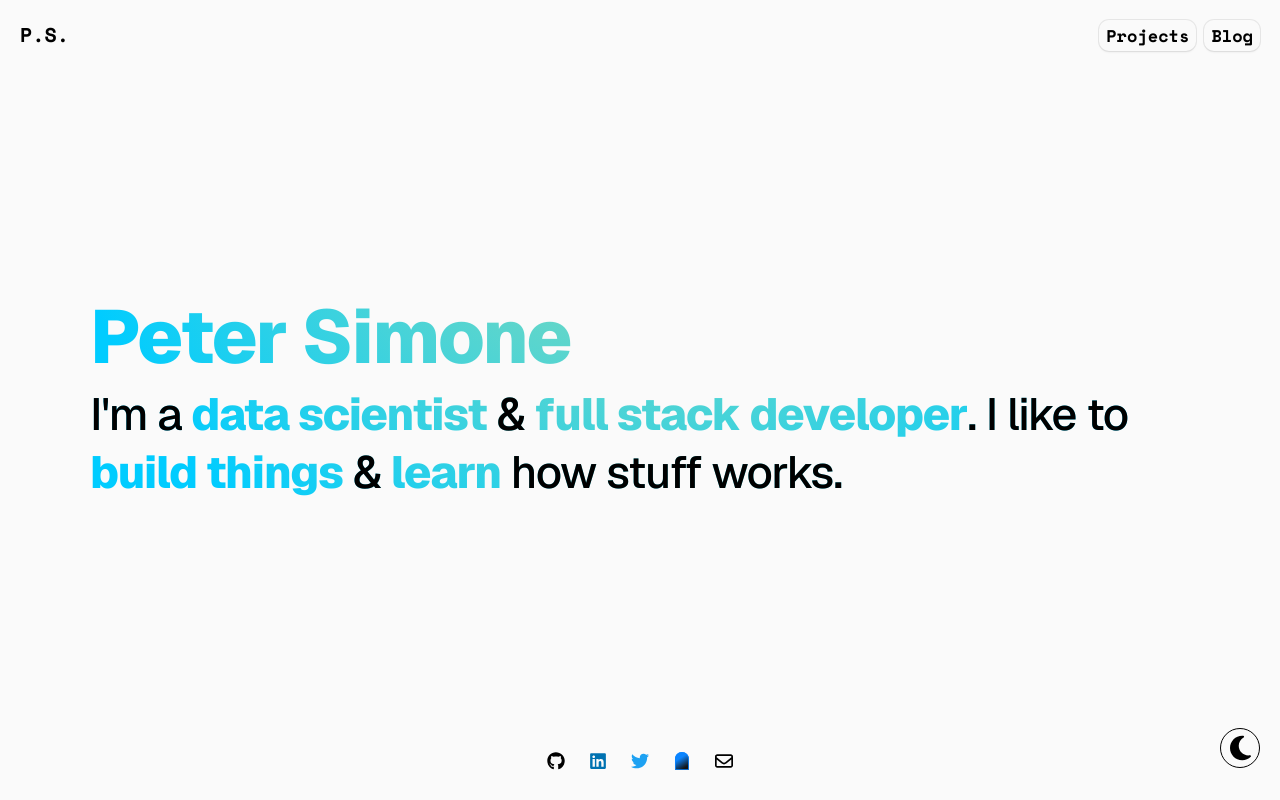
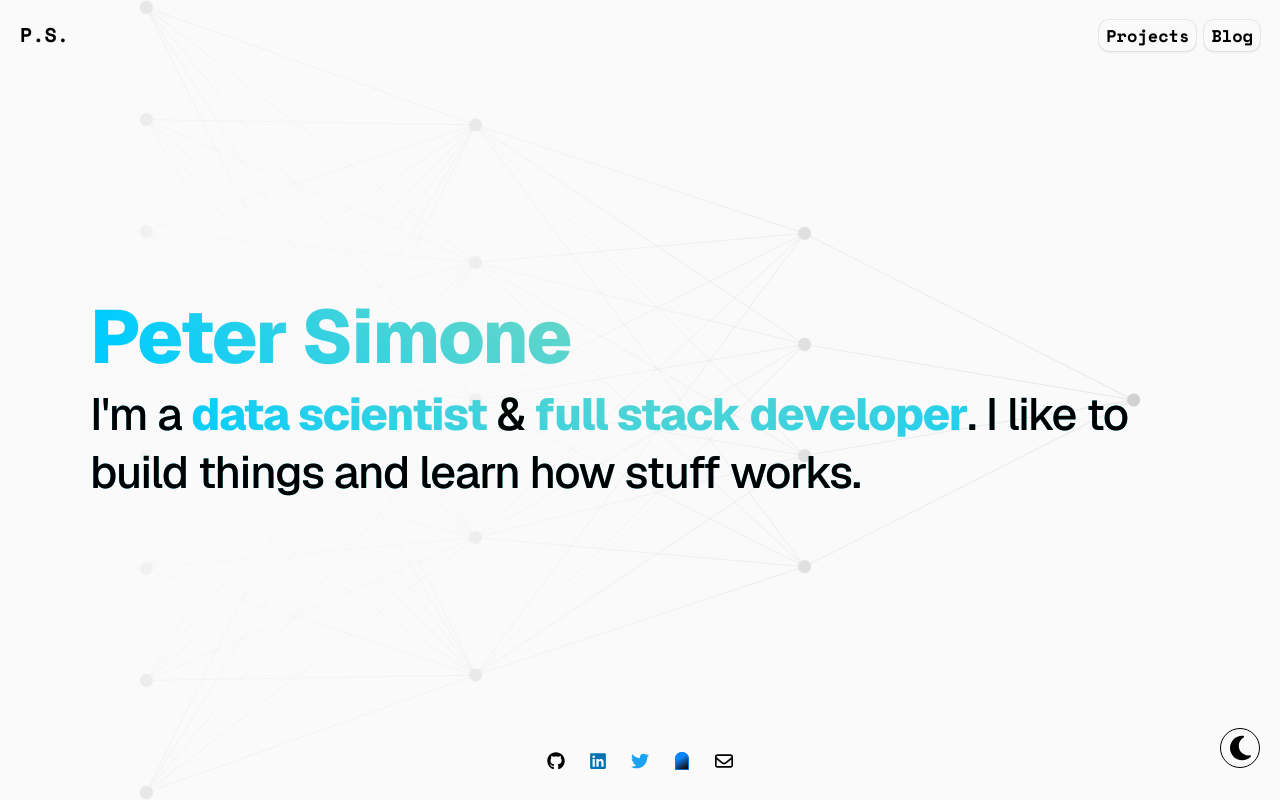
Before and after one commit to petersim1/portfolio, a Next.js app: page / in a window 1280 px wide. Built offline with nearby package versions, Linux system fonts and the light colour scheme.

Commit message:
update mask, add appropriate z-indices

```diff
--- a/app/(routes)/page.tsx
+++ b/app/(routes)/page.tsx
@@ -1,13 +1,14 @@
-// import Mask from "@/_components/Elements/Mask";
+import Mask from "@/_components/Elements/Mask";
 import { GradientBlock, ShowGradient, H1, H2 } from "@/_components/Text";
 import { Main, Section, CenteredFill } from "@/_components/Common";
 
 export default (): JSX.Element => {
   return (
     <Main>
+      <Mask />
       <Section id="intro">
         <CenteredFill>
-          <GradientBlock style={{ textAlign: "left", width: "100%", maxWidth: "1100px" }}>
+          <GradientBlock>
             <H1>
               <ShowGradient>Peter Simone</ShowGradient>
             </H1>
@@ -16,16 +17,11 @@ export default (): JSX.Element => {
               <ShowGradient>data scientist</ShowGradient>
               <span> & </span>
               <ShowGradient>full stack developer</ShowGradient>
-              <span>. I like to </span>
-              <ShowGradient>build things</ShowGradient>
-              <span> & </span>
-              <ShowGradient>learn</ShowGradient>
-              <span> how stuff works.</span>
+              <span>. I like to build things and learn how stuff works.</span>
             </H2>
           </GradientBlock>
         </CenteredFill>
       </Section>
-      {/* <Mask offsetTop={25} offsetBottom={25} /> */}
     </Main>
   );
 };
--- a/app/(routes)/projects/page.tsx
+++ b/app/(routes)/projects/page.tsx
@@ -9,7 +9,7 @@ export default (): JSX.Element => {
     <Main>
       <Section id="projects">
         <Projects.Wrapper>
-          <H2 style={{ width: "90%" }}>some projects I've worked on</H2>
+          <H2>some projects I've worked on</H2>
           <Projects.Projects>
             {projects.map((data, ind) => (
               <Project data={data} key={ind} />
--- a/app/_components/Blog/index.tsx
+++ b/app/_components/Blog/index.tsx
@@ -10,6 +10,7 @@ export const Holder = styled(Column)`
   padding-top: calc(1.6rem + 20px + 20px);
   padding-bottom: 5rem;
   min-height: 100%;
+  gap: ${({ theme }): string => theme.gaps.rem3};
 
   & > h1 {
     margin-bottom: ${({ theme }): string => theme.gaps.rem2};
@@ -28,7 +29,7 @@ export const Previews = styled(Column)`
 
 export const Preview = styled(Card)`
   align-items: flex-start;
-  padding: 24px;
+  padding: 12px;
 `;
 
 export const Header = styled(Row)`
@@ -50,7 +51,7 @@ export const Header = styled(Row)`
 export const Footer = styled(Row)`
   width: 100%;
   justify-content: space-between;
-  align-items: flex-end;
+  align-items: center;
 `;
 
 export const Tags = styled(Row)`
@@ -62,6 +63,7 @@ export const Tags = styled(Row)`
 export const ReadMore = styled(Link)`
   display: inline-block;
   margin-left: auto;
+  white-space: nowrap;
   transition: opacity ${({ theme }): string => theme.transitions.speedMdEase};
   ${HoverDim}
 `;
--- a/app/_components/Elements/Mask/index.tsx
+++ b/app/_components/Elements/Mask/index.tsx
@@ -1,6 +1,4 @@
 "use client";
-
-import { useEffect, useState } from "react";
 
 import { NN } from "@/_lib/assets";
 import styled from "styled-components";
@@ -15,29 +13,24 @@ const MaskHolder = styled(Column)`
   left: 0;
   z-index: 0;
   overflow: hidden;
-  top: 100vh;
-  top: 100svh;
+  top: 0;
 
   & svg {
-    // position: absolute;
-    opacity: 0.4;
-    fill: gray;
-    stroke: gray;
+    opacity: 0.2;
+    fill: currentColor;
+    stroke: currentColor;
     min-width: 100vw;
     min-height: 100vh;
     min-height: 100svh;
   }
 `;
 
-const Mask = styled.div.attrs<{ $pos: number }>((props) => ({
-  style: {
-    background: `conic-gradient(
-      from 90deg at -25% 0%,
-      transparent 0%,
-      ${props.theme.colors.bg} ${props.$pos}%
-    )`,
-  },
-}))`
+const Mask = styled.div`
+  background: radial-gradient(
+    circle at 20% 50%,
+    ${({ theme }): string => theme.colors.bg},
+    transparent
+  );
   position: absolute;
   top: 0;
   bottom: 0;
@@ -48,47 +41,11 @@ const Mask = styled.div.attrs<{ $pos: number }>((props) => ({
   width: 100vw;
 `;
 
-export default ({
-  offsetTop,
-  offsetBottom,
-}: {
-  offsetTop: number;
-  offsetBottom: number;
-}): JSX.Element => {
-  // offsetTop/Bottom is a number in terms of "vh"
-  const [progress, setProgress] = useState(0);
-
-  useEffect(() => {
-    const handleProgress = (): void => {
-      const el = document.getElementById("blurb");
-      if (!el) return;
-      const { top, height } = el.getBoundingClientRect();
-      const { innerHeight } = window;
-
-      const trueOffsetTop = (innerHeight * offsetTop) / 100;
-      const trueOffsetBottom = (innerHeight * offsetBottom) / 100;
-
-      const prog = Math.max(
-        0,
-        Math.min(
-          1,
-          (innerHeight - top - trueOffsetTop) / (height + trueOffsetBottom - trueOffsetTop),
-        ),
-      );
-
-      setProgress(100 * prog);
-    };
-    handleProgress();
-    window.addEventListener("scroll", handleProgress);
-    return () => {
-      window.removeEventListener("scroll", handleProgress);
-    };
-  }, []);
-
+export default (): JSX.Element => {
   return (
     <MaskHolder>
       <NN />
-      <Mask $pos={progress / 4} />
+      <Mask />
     </MaskHolder>
   );
 };
--- a/app/_components/Layout/Header/styled.ts
+++ b/app/_components/Layout/Header/styled.ts
@@ -6,6 +6,7 @@ import { CommonPad, Row, HoverDim } from "@/_components/Common";
 
 export const Nav = styled.nav`
   ${CommonPad}
+  z-index: 999;
 `;
 
 export const NavHolder = styled(Row)`
--- a/app/_components/Text/index.tsx
+++ b/app/_components/Text/index.tsx
@@ -97,18 +97,23 @@ export const ClippedText = ({
   );
 };
 
-const GradientBlockText = styled(Column)<{ $posX: number; $posY: number }>`
-  background: radial-gradient(
-    circle at ${({ $posX, $posY }): string => `${$posX}% ${$posY}%`},
-    ${({ theme }): string => theme.colors.gradientFrom},
-    ${({ theme }): string => theme.colors.gradientTo}
-  );
+const GradientBlockText = styled(Column).attrs<{ $posX: number; $posY: number }>((props) => ({
+  style: {
+    background: `radial-gradient(
+      circle at ${props.$posX}% ${props.$posY}%,
+      ${props.theme.colors.gradientFrom},
+      ${props.theme.colors.gradientTo}
+    )`,
+  },
+}))`
   background-blend-mode: saturation;
-  background-clip: text;
-  -webkit-background-clip: text;
+  background-clip: text !important;
+  -webkit-background-clip: text !important;
   width: 100%;
   height: 100%;
   justify-content: center;
+  text-align: left;
+  max-width: 1100px;
 `;
 
 interface Props extends React.HTMLAttributes<HTMLDivElement> {
```
Also changed, not shown: app/(routes)/blog/page.tsx (+7 -7 lines).
